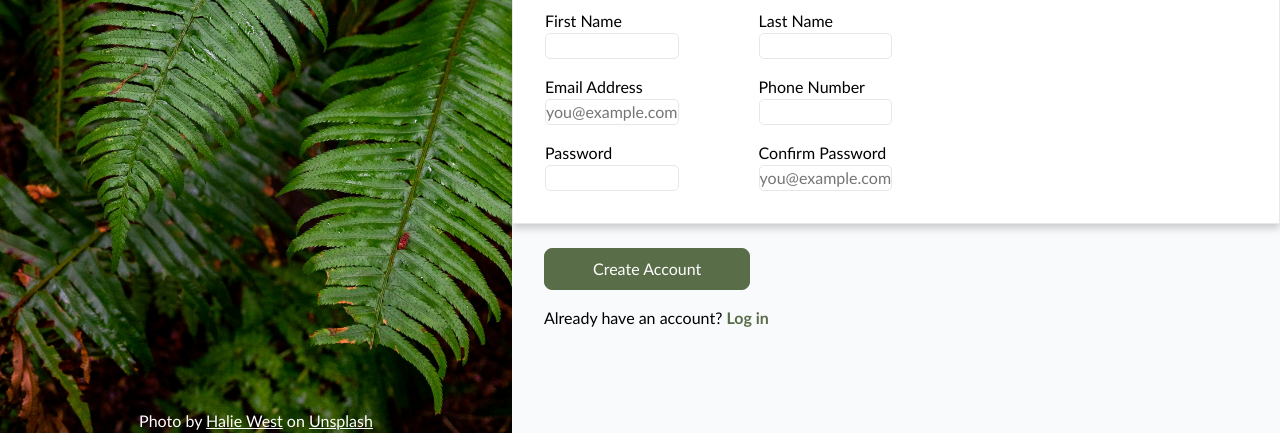
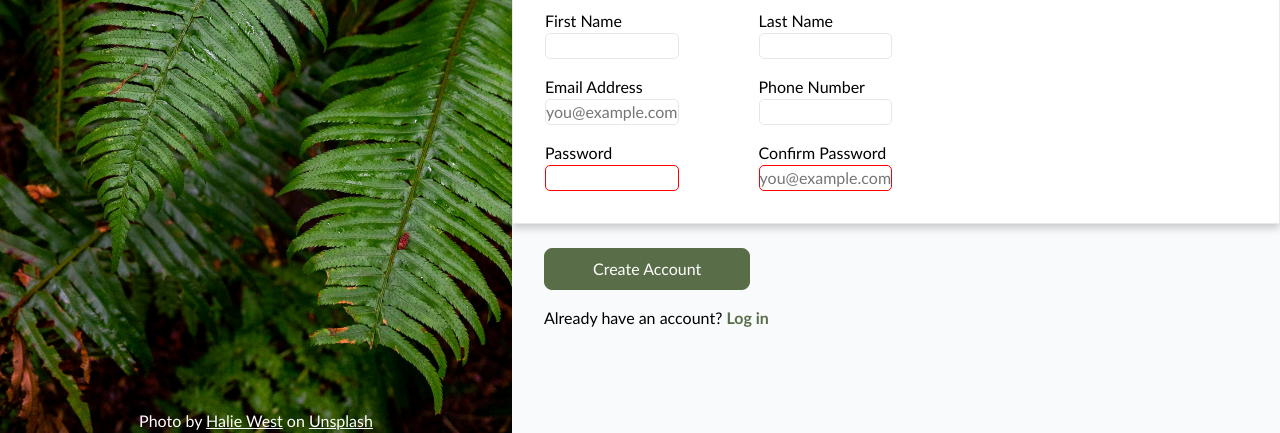
Before and after one commit to fab44-cloud/sign-up-form, a plain HTML site: page index.html in a window 1280 px wide. Shown: the part 367-800 px from the top of the page. Drawn offline with Linux system fonts and the light colour scheme.

Commit message:
Set a red border for invalid passwords and set a subtle box shadow for selected input

```diff
--- a/styles.css
+++ b/styles.css
@@ -140,6 +140,14 @@ input {
     max-width: 40ch;
 }
 
+input:focus {
+    box-shadow: 0px 4px 8px rgba(0, 0, 0, 0.2);
+}
+
+input:invalid {
+    border-color: red;
+}
+
 .account-container {
     padding-left: var(--left-pad);
 }
```
